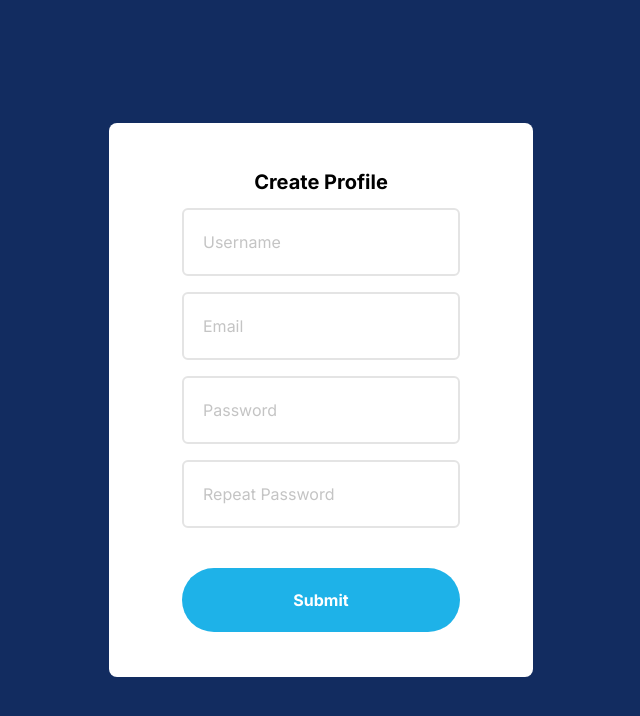
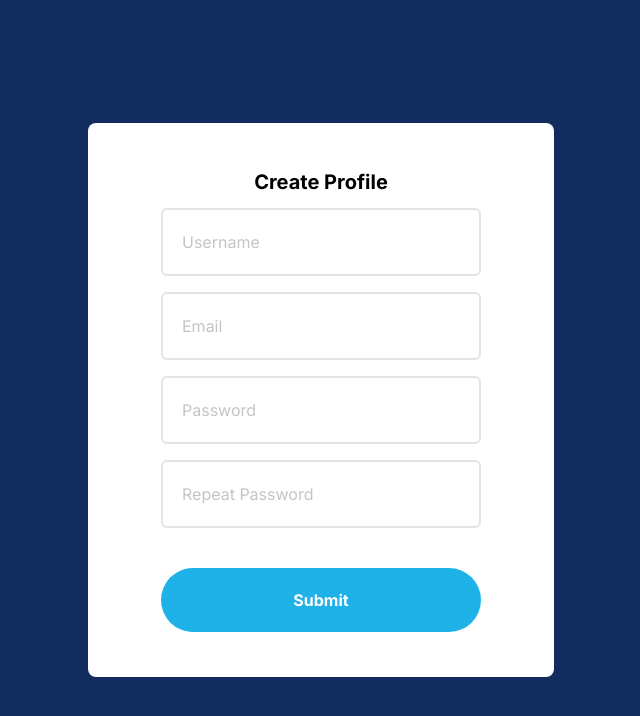
Before and after one commit to Jebzen/Banyo, a React (Vite) app in the folder Frontend/: page / in a window 1280 px wide. Shown: the top 716 px of the page, without its empty margins (319-959 px from the left). Built offline with nearby package versions, Linux system fonts and the light colour scheme.

Commit message:
Good idea for validation

```diff
--- a/Frontend/src/pages/CreateProfile.tsx
+++ b/Frontend/src/pages/CreateProfile.tsx
@@ -7,6 +7,8 @@ export default function CreateProfile() {
 		password: "",
 		repeatPassword: "",
 	});
+
+	const [formError, setFormError] = useState<any>({});
 
 	const { username, email, password, repeatPassword } = formData;
 
@@ -18,19 +20,34 @@ export default function CreateProfile() {
 		});
 	};
 
-	const handleSubmit = async (e: any) => {
+	const handleSubmit = (e: any) => {
 		e.preventDefault();
+		let errors = {};
+
+		/*Validation Start */
+
+		//Username invalid
+		if (username.toLowerCase() === "admin" || username.length < 1) {
+			errors = { ...errors, username: "Username invalid" };
+		}
 
 		//Username already taken
+		if (!true) {
+			errors = { ...errors, username: "Username already taken" };
+		}
 
 		//Email invalid
 		//Regex with help from https://regex101.com/
-		const emailPattern = /^[A-z0-9._%+-]+@[A-z0-9.-]+\.[A-Z]{2,}$/;
+		const emailPattern = /^[A-z0-9._%+-]+@[A-z0-9.-]+\.[A-Z]{2,}$/i;
 		if (!email.match(emailPattern)) {
-			console.error("Email not valid");
+			console.log("email");
+			errors = { ...errors, email: "Email not valid" };
 		}
 
 		//Email already taken
+		if (!true) {
+			errors = { ...errors, email: "Email already taken" };
+		}
 
 		//Password not strong enough
 		//Password pattern: upper and lower case, number, symbol and at least 7 characters
@@ -38,26 +55,34 @@ export default function CreateProfile() {
 		const passwordPattern =
 			/^(?=.*[0-9])(?=.*[!@#$%^&*])[a-zA-Z0-9!@#$%^&*]{7,}$/;
 		if (!password.match(passwordPattern)) {
-			console.error("Passwords not strong enough");
+			errors = { ...errors, password: "Password not strong enough" };
 		}
 
 		//Repeat Password not repeated
 		if (password !== repeatPassword) {
-			console.error("Passwords doesn't match");
+			errors = { ...errors, repeatPassword: "Passwords not the same" };
 		}
+
+		if (errors) {
+			setFormError({
+				...errors,
+			});
+		}
+		/*Validation End */
 	};
 
 	return (
 		<>
 			<main className="flex justify-center min-h-screen">
-				<form
-					onSubmit={handleSubmit}
-					className="flex flex-col h-fit rounded-lg self-center"
-				>
-					<h1 className="font-bold text-xl mb-3 text-center">Create Profile</h1>
+				<form onSubmit={handleSubmit} className="h-fit rounded-lg self-center">
+					<section className="flex flex-col w-80">
+						<h1 className="font-bold text-xl mb-3 text-center">
+							Create Profile
+						</h1>
 
 						{/* USERNAME */}
-					<section className="relative mb-4 input-section">
+						<section className="mb-4">
+							<section className="relative input-section">
 								<input
 									type="text"
 									placeholder="Username"
@@ -65,7 +90,7 @@ export default function CreateProfile() {
 									name="username"
 									value={formData.username}
 									onChange={handleChange}
-							className="p-5 border-2 rounded-md border-solid"
+									className="p-5 border-2 rounded-md border-solid flex w-full"
 								/>
 								<label
 									htmlFor="username"
@@ -74,9 +99,14 @@ export default function CreateProfile() {
 									Username
 								</label>
 							</section>
+							{formError?.username && (
+								<p className="text-red-500">{formError.username}</p>
+							)}
+						</section>
 
 						{/* EMAIL */}
-					<section className="relative mb-4 input-section">
+						<section className="mb-4">
+							<section className="relative input-section">
 								<input
 									type="email"
 									placeholder="Email"
@@ -84,7 +114,7 @@ export default function CreateProfile() {
 									name="email"
 									value={formData.email}
 									onChange={handleChange}
-							className="p-5 border-2 rounded-md border-solid"
+									className="p-5 border-2 rounded-md border-solid flex w-full"
 								/>
 								<label
 									htmlFor="email"
@@ -93,9 +123,14 @@ export default function CreateProfile() {
 									Email
 								</label>
 							</section>
+							{formError?.email && (
+								<p className="text-red-500">{formError.email}</p>
+							)}
+						</section>
 
 						{/* PASSWORD */}
-					<section className="relative mb-4 input-section">
+						<section className="mb-4">
+							<section className="relative input-section">
 								<input
 									type="text"
 									placeholder="Password"
@@ -103,7 +138,7 @@ export default function CreateProfile() {
 									name="password"
 									value={formData.password}
 									onChange={handleChange}
-							className="p-5 border-2 rounded-md border-solid"
+									className="p-5 border-2 rounded-md border-solid flex w-full"
 								/>
 								<label
 									htmlFor="password"
@@ -112,9 +147,14 @@ export default function CreateProfile() {
 									Password
 								</label>
 							</section>
+							{formError?.password && (
+								<p className="text-red-500">{formError.password}</p>
+							)}
+						</section>
 
 						{/* REPEAT PASSWORD */}
-					<section className="relative mb-10 input-section">
+						<section className="mb-10">
+							<section className="relative input-section">
 								<input
 									type="text"
 									placeholder="Repeat Password"
@@ -122,7 +162,7 @@ export default function CreateProfile() {
 									name="repeatPassword"
 									value={formData.repeatPassword}
 									onChange={handleChange}
-							className="p-5 border-2 rounded-md border-solid"
+									className="p-5 border-2 rounded-md border-solid flex w-full"
 								/>
 								<label
 									htmlFor="repeatPassword"
@@ -131,10 +171,15 @@ export default function CreateProfile() {
 									Repeat Password
 								</label>
 							</section>
+							{formError?.repeatPassword && (
+								<p className="text-red-500">{formError.repeatPassword}</p>
+							)}
+						</section>
 
 						<button className="text-white font-bold rounded-full justify-center py-5 w-100 hover:bg-blue-700 focus-within:bg-blue-700">
 							Submit
 						</button>
+					</section>
 				</form>
 			</main>
 		</>
--- a/Frontend/src/styles/style.css
+++ b/Frontend/src/styles/style.css
@@ -8,27 +8,27 @@ form {
 	padding: 45px 73px;
 }
 
-.input-section > input {
+.input-section input {
 	border: 2px solid var(--light-grey);
 }
 
-.input-section > input + label {
+.input-section input + label {
 	background-color: var(--white);
 	transform: translate(0px, -50%);
 	color: var(--grey);
 }
 
-.input-section > input:focus-within + label,
-.input-section > input:not(:placeholder-shown) + label {
+.input-section input:focus-within + label,
+.input-section input:not(:placeholder-shown) + label {
 	@apply px-2 rounded-md;
 	margin-left: 14px;
 	font-size: 0.75em;
 	transform: translate(0px, -42px);
 }
 
-.input-section > input:focus-within,
-.input-section > input:not(:placeholder-shown),
-.input-section > input:focus-visible {
+.input-section input:focus-within,
+.input-section input:not(:placeholder-shown),
+.input-section input:focus-visible {
 	box-shadow: none;
 	outline: none;
 }
```
Lines whose indentation alone changed are shown as unchanged.
